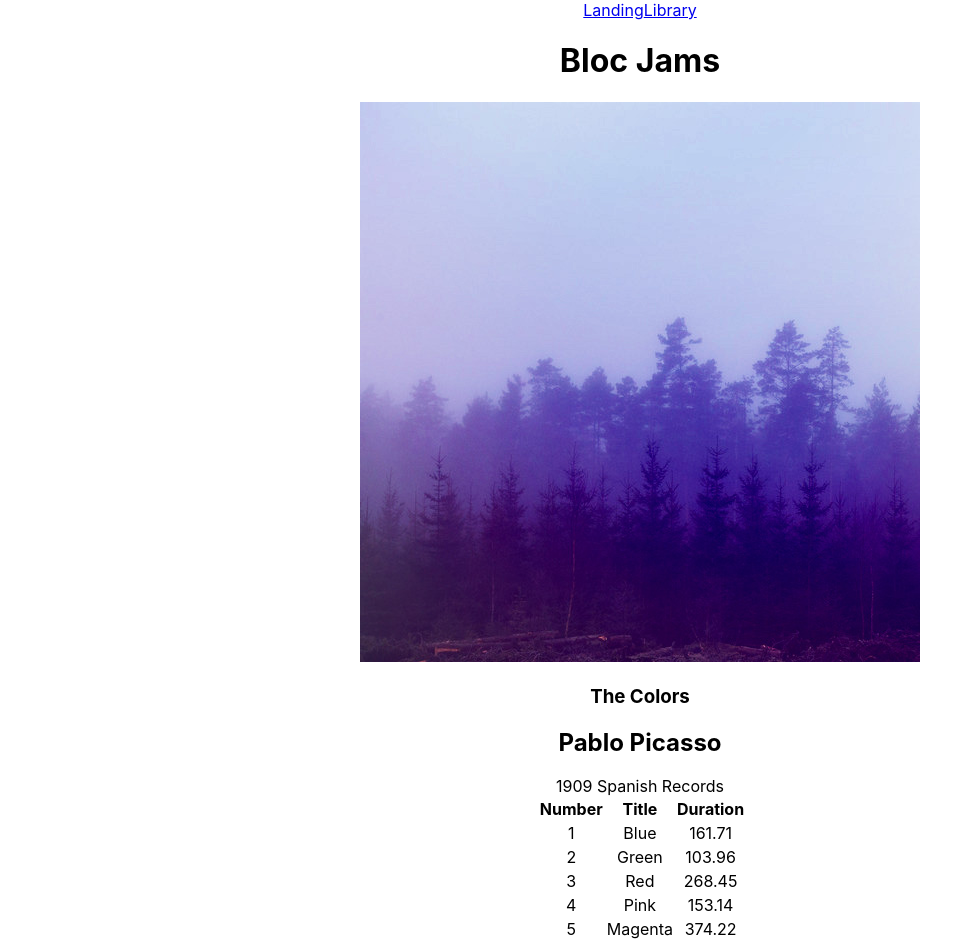
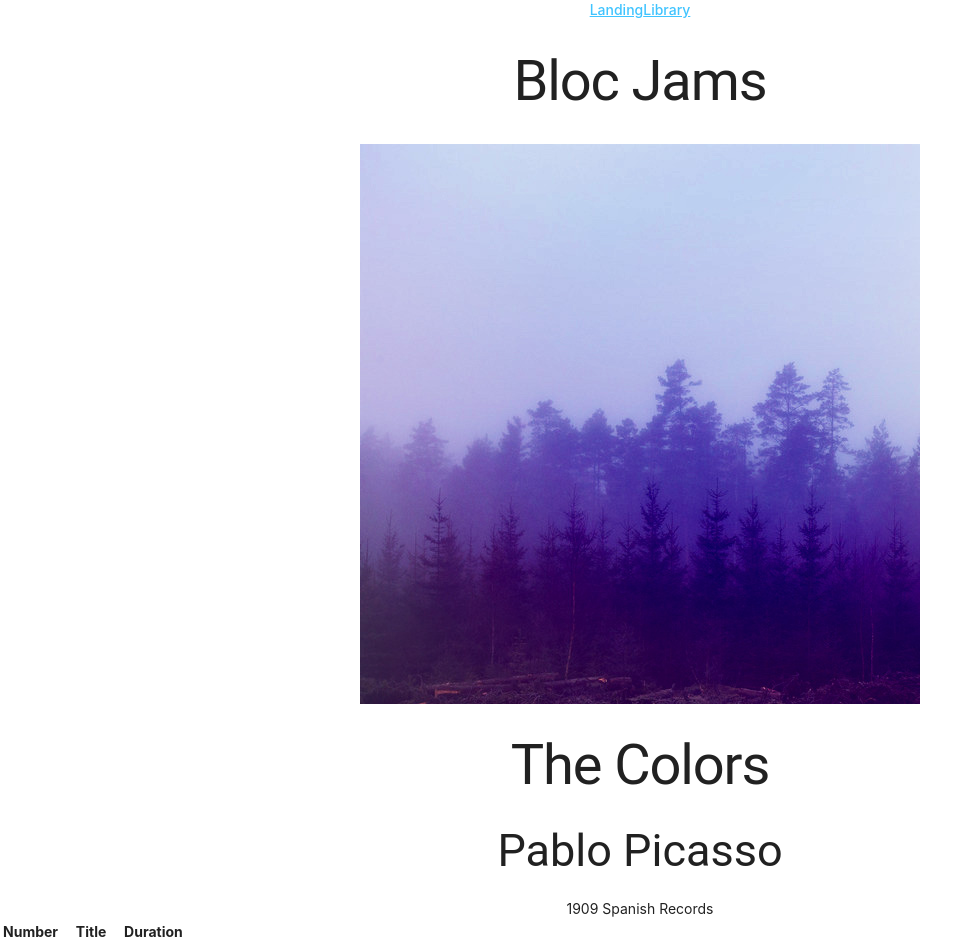
Before and after one commit to darsoohoo/bloc-jams-react, a React (Create React App) app: page /album/the-colors in a window 1280 px wide. Shown: the top 941 px of the page, without its empty margins (0-980 px from the left). Built offline with nearby package versions, Linux system fonts and the light colour scheme.

Commit message:
fix index.html and album

```diff
--- a/public/index.html
+++ b/public/index.html
@@ -12,6 +12,9 @@
     <link rel="shortcut icon" href="%PUBLIC_URL%/favicon.ico">
 
     <link rel="stylesheet" href="https://code.ionicframework.com/ionicons/2.0.1/css/ionicons.min.css">
+    <link rel="stylesheet" href="https://fonts.googleapis.com/icon?family=Material+Icons">
+    <link rel="stylesheet" href="https://code.getmdl.io/1.3.0/material.blue_grey-light_blue.min.css" />
+    <script defer src="https://code.getmdl.io/1.3.0/material.min.js"></script>
 
 
 
--- a/src/components/Album.js
+++ b/src/components/Album.js
@@ -25,24 +25,6 @@ class Album extends Component {
     this.audioElement = document.createElement('audio');
     this.audioElement.src = album.songs[0].audioSrc;
     }
-
-
-/*
-    formatTime(seconds) {
-        if (isNaN(seconds)) { return "-:--"; }
-        const wholeSeconds = Math.floor(seconds);
-        const minutes = Math.floor(wholeSeconds / 60);
-        const remainingSeconds = wholeSeconds % 60;
-        let output = minutes + ':';
-
-        if (remainingSeconds < 10) {
-          output += '0';
-        }
-        output += remainingSeconds;
-        return output;
-    }*/
-
-
 
 
 
@@ -160,7 +142,7 @@ class Album extends Component {
             <div id="release-info">{this.state.album.releaseInfo}</div>
           </div>
         </section>
-        <table id="song-list">
+        <table id="song-list mdl-data-table mdl-js-data-table mdl-button--colored">
           <colgroup>
             <col id="song-number-column" />
             <col id="song-title-column" />
```
